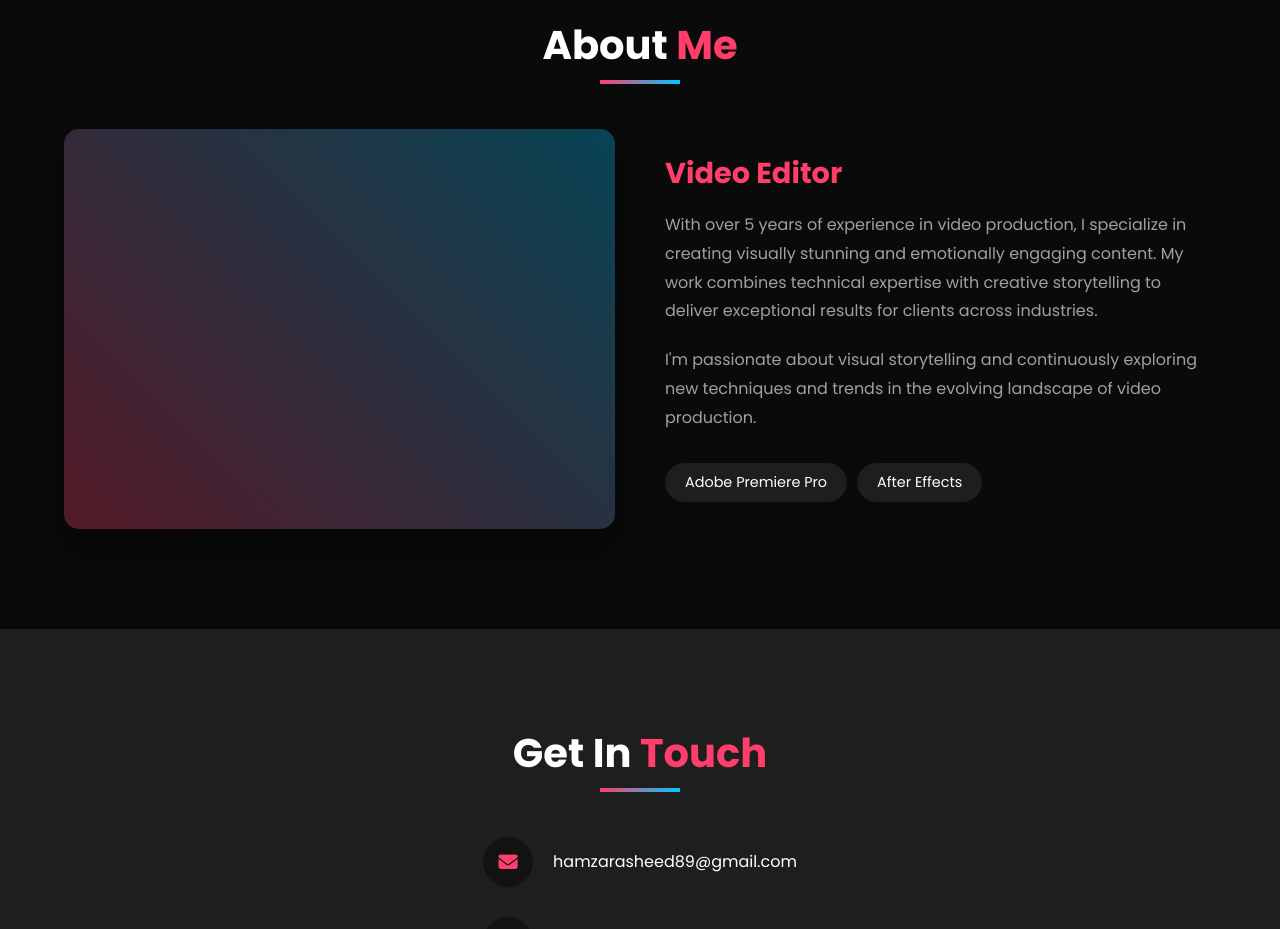
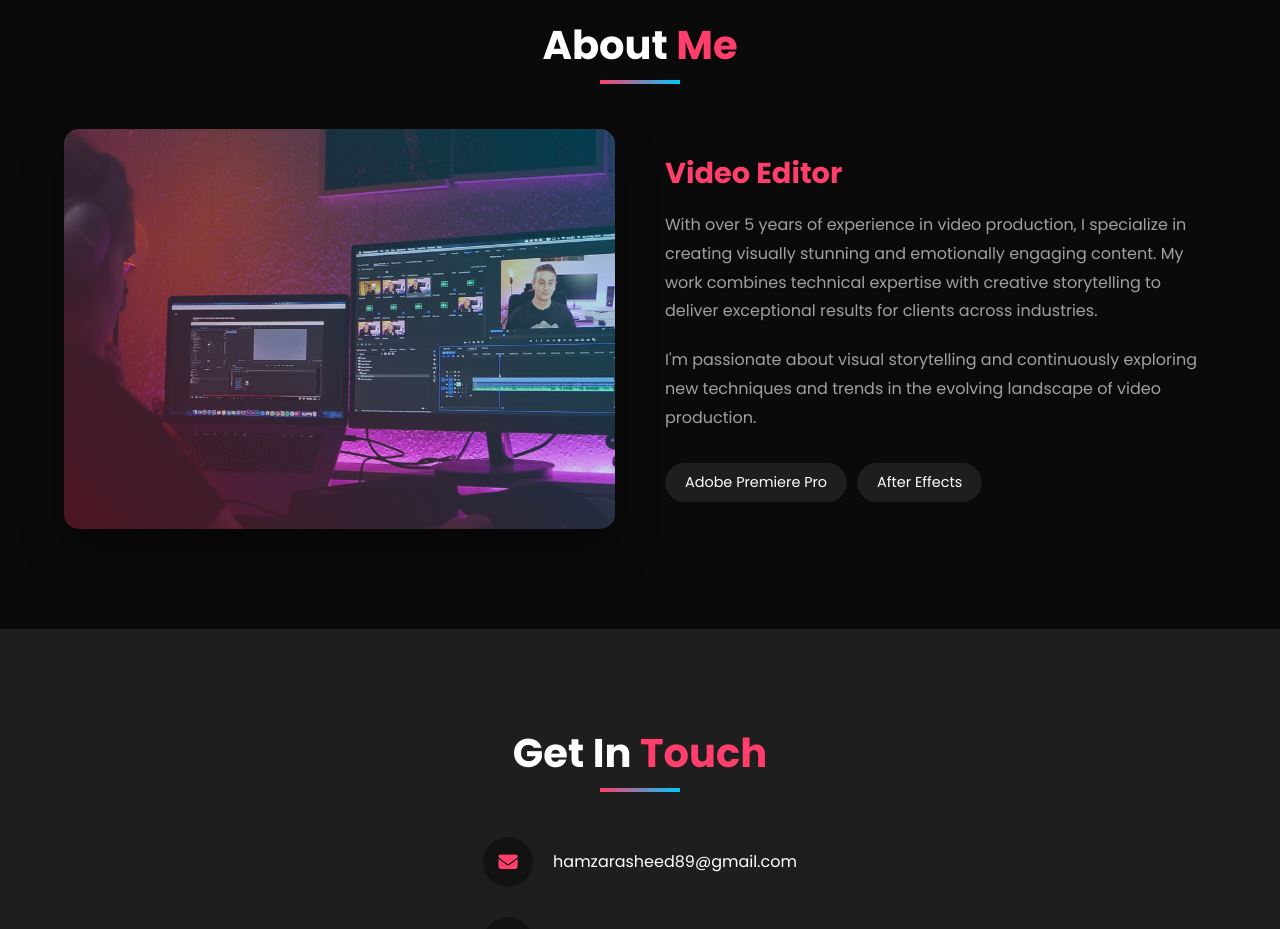
Before and after one commit to Dragoisop/Portfolio, a plain HTML site: page index.html in a window 1280 px wide. Shown: the part 2280-3209 px from the top of the page. Drawn offline with Linux system fonts and the light colour scheme.

Commit message:
about me image (update)

```diff
--- a/style.css
+++ b/style.css
@@ -589,7 +589,7 @@ nav ul li a.active::after {
 .image-container {
     width: 100%;
     height: 400px;
-    background: url('Card Images/profile_image.jpg');
+    background: url('about%20me.jpg');
     background-size: cover;
     background-position: center;
     border-radius: 15px;
```
Also changed, not shown: about me.jpg (added).
